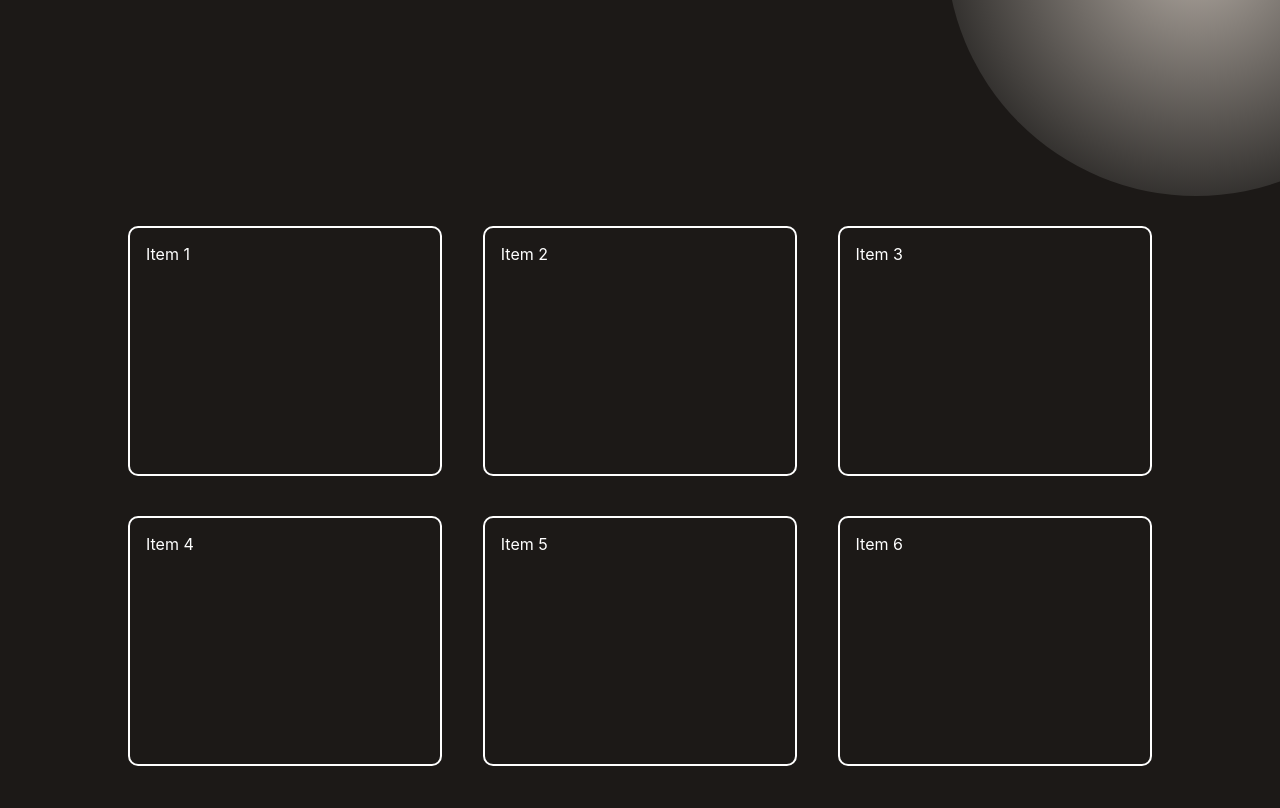
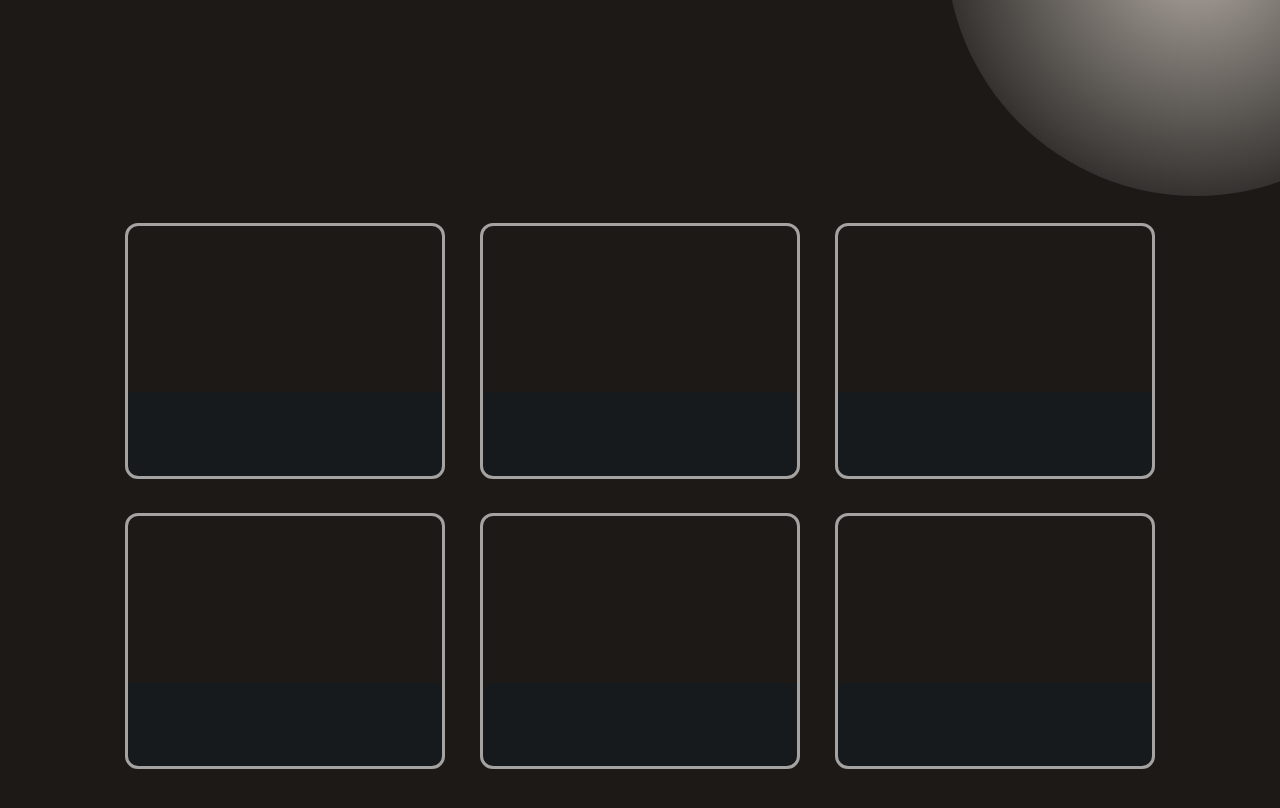
Before and after one commit to ChristianPNG/Portfolio-Website, a React (Create React App) app: page /#/ in a window 1280 px wide. Shown: the part 704-1512 px from the top of the page. Built offline with nearby package versions, Linux system fonts and the light colour scheme.

Commit message:
shine hover effect on boxes

```diff
--- a/src/Components/Projects.tsx
+++ b/src/Components/Projects.tsx
@@ -8,12 +8,30 @@ export function Project(): JSX.Element {
 			className="projects-container"
 		>
 			<div className="grid">
-				<div className="grid-item">Item 1</div>
-				<div className="grid-item">Item 2</div>
-				<div className="grid-item">Item 3</div>
-				<div className="grid-item">Item 4</div>
-				<div className="grid-item">Item 5</div>
-				<div className="grid-item">Item 6</div>
+				<div>
+					<div></div>
+					<div></div>
+				</div>
+				<div>
+					<div></div>
+					<div></div>
+				</div>
+				<div>
+					<div></div>
+					<div></div>
+				</div>
+				<div>
+					<div></div>
+					<div></div>
+				</div>
+				<div>
+					<div></div>
+					<div></div>
+				</div>
+				<div>
+					<div></div>
+					<div></div>
+				</div>
 			</div>
 		</div>
 	);
--- a/src/ComponentsCSS/Home.css
+++ b/src/ComponentsCSS/Home.css
@@ -74,7 +74,7 @@ button {
 	border-radius: 3ch;
 	border-color: transparent;
 	font-size: large;
-	transition: all 0.05s;
+	transition: all 0.2s;
 }
 
 button:hover {
--- a/src/ComponentsCSS/Projects.css
+++ b/src/ComponentsCSS/Projects.css
@@ -2,7 +2,6 @@
 	display: flex;
 	position: relative;
 	color: white;
-	margin: auto;
 	z-index: 3;
 	height: 100%;
 	justify-content: center;
@@ -16,9 +15,47 @@
 	grid-gap: 4ch;
 	grid-auto-rows: 250px;
 }
-.grid-item {
+.grid > div {
+	position: relative;
 	background-color: transparent;
-	border: 0.2ch solid white;
+	outline: 0.3ch solid rgba(255, 255, 255, 0.6);
 	border-radius: 1ch;
-	padding: 1em;
+	display: grid;
+	width: 100%;
+	height: 100%;
+	grid-template-rows: 2fr 1fr;
+	overflow: hidden;
+	transition: 0.6s;
 }
+
+.grid > div > div:nth-child(2n) {
+	background-color: #171a1c;
+}
+
+img {
+	border-radius: 1ch;
+	border-bottom-left-radius: 0%;
+	border-bottom-right-radius: 0%;
+}
+
+.grid > div:before {
+	content: "";
+	background: rgba(255, 255, 255, 0.3);
+	width: 50%;
+	height: 100%;
+	left: -500px;
+	transform: skewX(-30deg);
+	position: absolute;
+	transition: 0.6s;
+}
+
+.grid > div:hover::before {
+	left: 330px;
+	width: 40%;
+	background: rgba(255, 255, 255, 0.2);
+}
+
+.grid > div:hover {
+	transform: scale(1.1);
+	cursor: pointer;
+}
```
